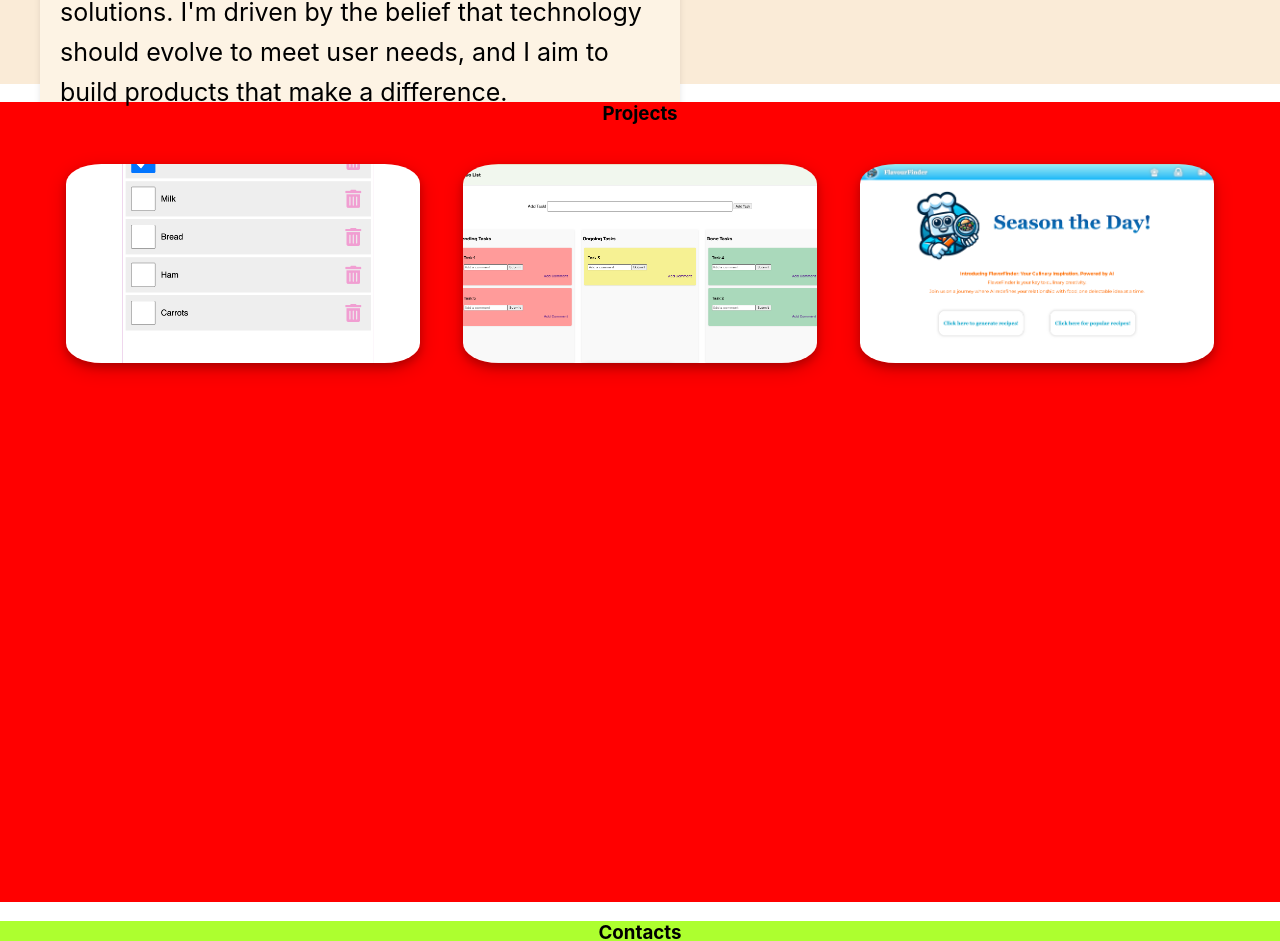
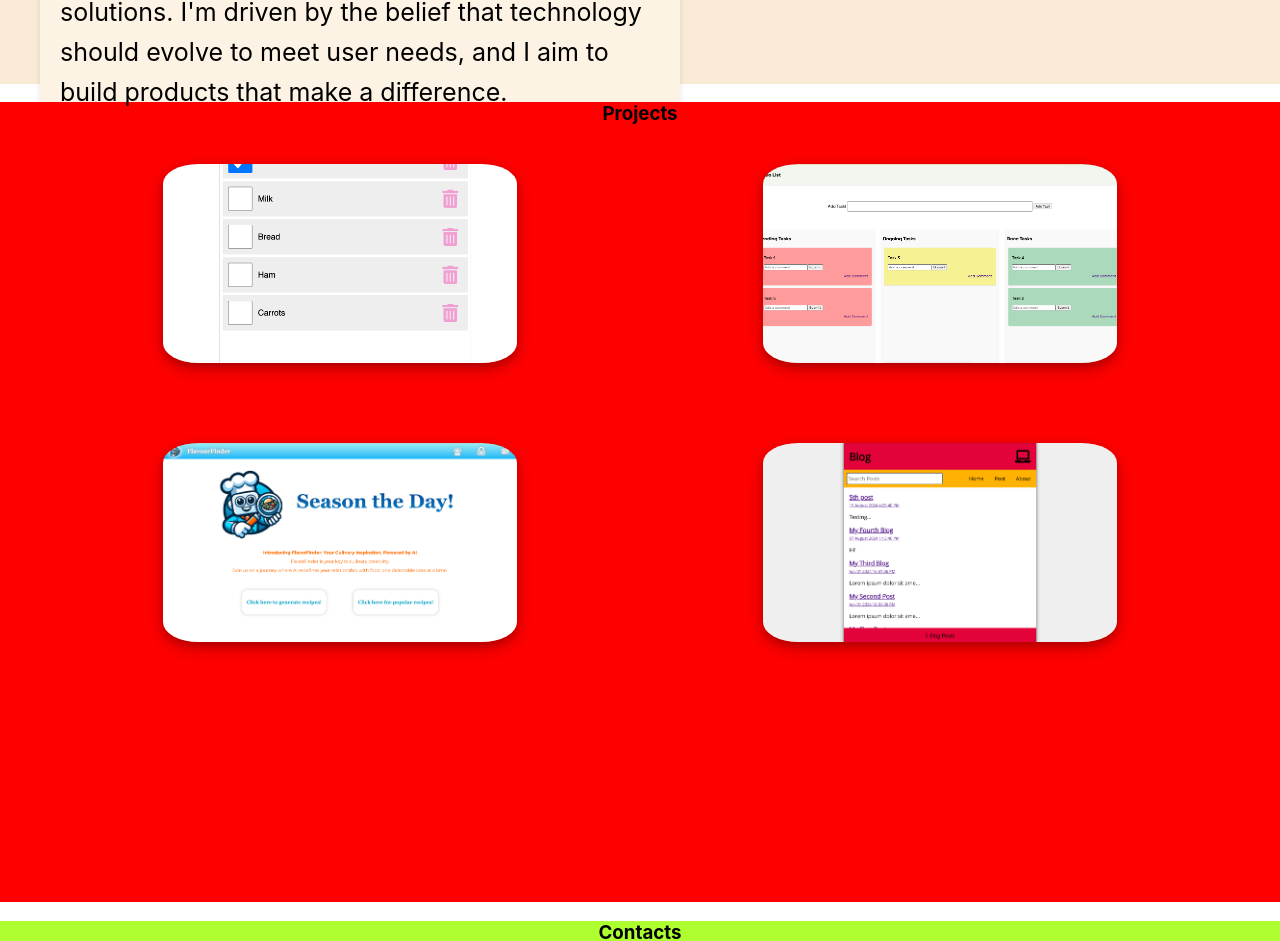
Before and after one commit to LilyBurton/portfolio, a React (Create React App) app: page / in a window 1280 px wide. Shown: the part 1535-2476 px from the top of the page. Built offline with nearby package versions, Linux system fonts and the light colour scheme.

Commit message:
Updated the layout on the project section

```diff
--- a/src/App.css
+++ b/src/App.css
@@ -85,16 +85,24 @@ h2 {
 
 .project-container {
   display: flex;
-  justify-content: space-around; /* Equal spacing between items and edges */
+  flex-direction: column; /* Stack top and bottom sections vertically */
+  align-items: center;
   padding: 20px 50px;
-  gap: 10px; /* Optional, for additional space */
+  gap: 40px; /* Space between top and bottom projects */
 }
 
-.grocery-screenshot:hover, .kanban-screenshot:hover, .flavour-finder-screenshot:hover {
-  transform: scale(1.2);
+.top-projects, .bottom-projects {
+  display: flex;
+  gap: 20px; /* Adjust the space between screenshots */
+  flex-wrap: wrap;
+  justify-content: space-around; /* Evenly space items */
 }
 
-.kanban-screenshot, .flavour-finder-screenshot, .grocery-screenshot {
+.bottom-projects {
+  margin-top: 40px; /* Add space above the bottom projects */
+}
+
+.grocery-screenshot, .kanban-screenshot, .flavour-finder-screenshot, .react-blog-screenshot {
   width: 30%;
   aspect-ratio: 16 / 9;
   cursor: pointer;
@@ -104,7 +112,11 @@ h2 {
   object-fit: cover;
 }
 
-.video-container, .kanban-video-container, .flavour-finder-video {
+.grocery-screenshot:hover, .kanban-screenshot:hover, .flavour-finder-screenshot:hover, .react-blog-screenshot:hover {
+  transform: scale(1.2);
+}
+
+.video-container, .kanban-video-container, .flavour-finder-video, .react-blog-video {
   display: flex;
   justify-content: center;
   align-items: center;
--- a/src/Projects.js
+++ b/src/Projects.js
@@ -5,25 +5,25 @@ import KanbanBoard from './components/KanbanBoard.png';
 import KanbanBoardVideo from './components/KanbanBoardVideo.mp4';
 import FlavourFinderScreenshot from './components/FlavourFinderScreenshot.png';
 import FlavourFinderVideo from './components/FlavourFinderVideo.mp4';
+import ReactBlog from './components/ReactBlog.png';
+import ReactBlogVideo from './components/ReactBlogVideo.mp4';
 
 const Projects = () => {
-    // State to track which video is currently active
     const [activeVideo, setActiveVideo] = useState(null);
 
-    // Function to handle image clicks and set the active video
     const handleImageClick = (videoType) => {
         setActiveVideo(videoType);
     };
 
-    // Function to handle video click and close the video
     const handleVideoClick = () => {
         setActiveVideo(null);
     };
 
     return (
         <div className='project-container'>
+            <div className='top-projects'>
                 {/* Grocery Project */}
-            {activeVideo !== 'kanban' && activeVideo !== 'flavourfinder' && (
+                {activeVideo !== 'kanban' && activeVideo !== 'flavourfinder' && activeVideo !== 'react-blog' && (
                     <>
                         {!activeVideo ? (
                             <img
@@ -51,7 +51,7 @@ const Projects = () => {
                 )}
 
                 {/* Kanban Board Project */}
-            {activeVideo !== 'grocery' && activeVideo !== 'flavourfinder' && (
+                {activeVideo !== 'grocery' && activeVideo !== 'flavourfinder' && activeVideo !== 'react-blog' && (
                     <>
                         {!activeVideo ? (
                             <img
@@ -77,9 +77,11 @@ const Projects = () => {
                         )}
                     </>
                 )}
+            </div>
 
-            {/* Recipe Generator */}
-            {activeVideo !== 'grocery' && activeVideo !== 'kanban' && (
+            <div className='bottom-projects'>
+                {/* Flavour Finder Project */}
+                {activeVideo !== 'grocery' && activeVideo !== 'kanban' && activeVideo !== 'react-blog' && (
                     <>
                         {!activeVideo ? (
                             <img
@@ -105,6 +107,35 @@ const Projects = () => {
                         )}
                     </>
                 )}
+
+                {/* React Blog */}
+                {activeVideo !== 'grocery' && activeVideo !== 'kanban' && activeVideo !== 'flavourfinder' && (
+                    <>
+                        {!activeVideo ? (
+                            <img
+                                className='react-blog-screenshot'
+                                src={ReactBlog}
+                                alt='Screenshot of React Blog'
+                                onClick={() => handleImageClick('react-blog')}
+                            />
+                        ) : null}
+
+                        {activeVideo === 'react-blog' && (
+                            <div className='react-blog-video'>
+                                <video
+                                    width='600'
+                                    controls
+                                    autoPlay
+                                    onClick={handleVideoClick}
+                                >
+                                    <source src={ReactBlogVideo} type='video/mp4' />
+                                    Your browser does not support the video tag.
+                                </video>
+                            </div>
+                        )}
+                    </>
+                )}
+            </div>
         </div>
     );
 };
```
Also changed, not shown: src/components/ReactBlog.png (added), 1 other file (tests, documents, lock files or other folders). Lines whose indentation alone changed are shown as unchanged.
